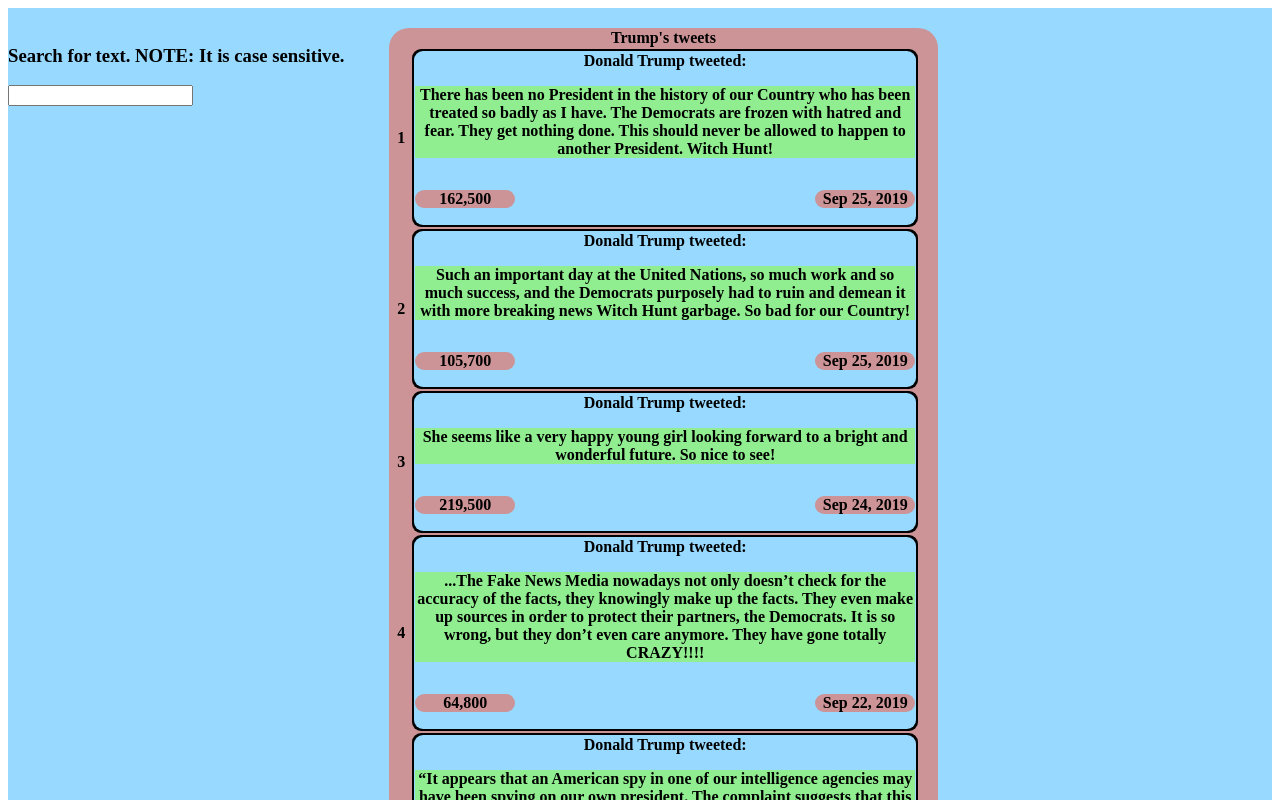
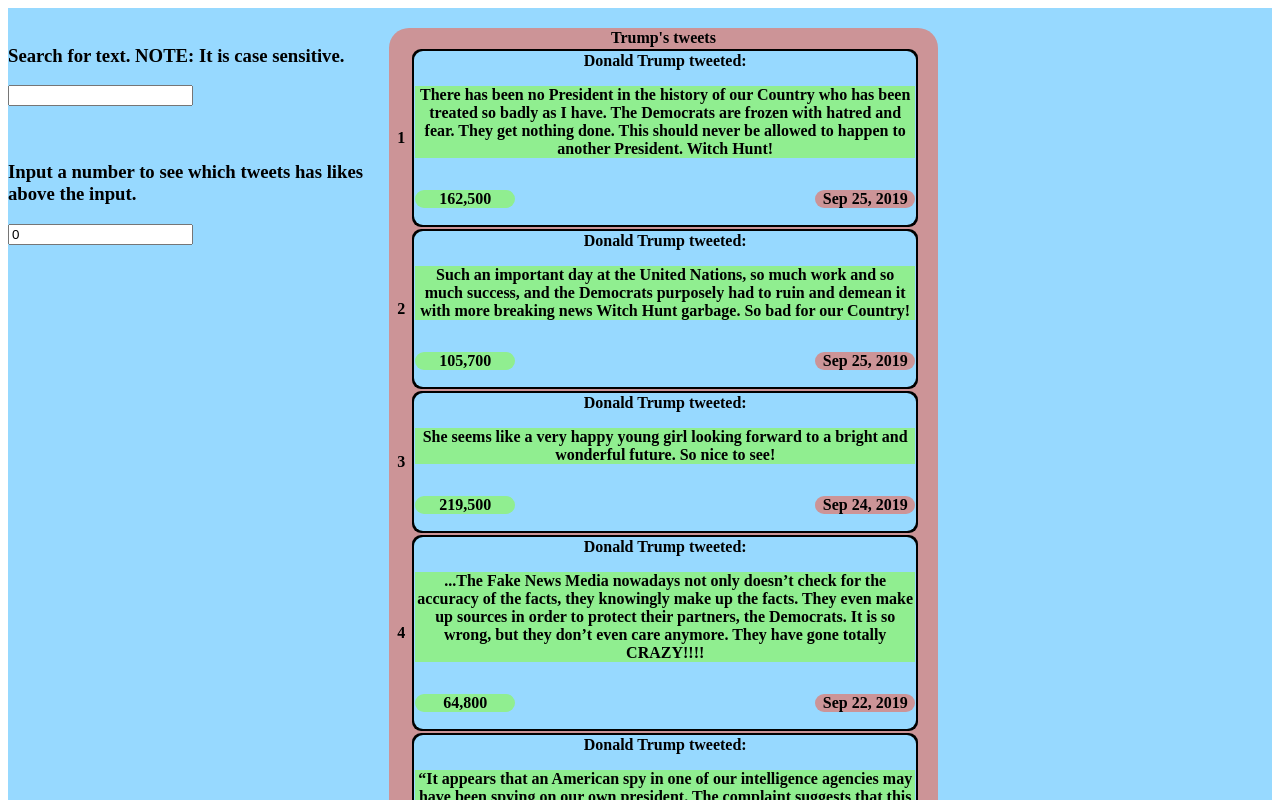
Before and after one commit to JokkeGitHub/trumps-tweets, an Angular app: page / in a window 1280 px wide. Shown: the top 800 px of the page. Built offline with nearby package versions, Linux system fonts and the light colour scheme.

Commit message:
Now changes color of like if likes are above input

```diff
--- a/src/app/twitter/twitter.component.html
+++ b/src/app/twitter/twitter.component.html
@@ -4,6 +4,11 @@
     <div style="float: left; width: 30%;">
         <h3>Search for text. NOTE: It is case sensitive.</h3>
         <input type="text" [(ngModel)]="input">
+        <br>
+        <br>
+        <br>
+        <h3>Input a number to see which tweets has likes above the input.</h3>
+        <input type="text" [(ngModel)]="inputNumber">
     </div>
 
     <div>
@@ -18,7 +23,7 @@
                                 <div class="tweet-border">
                                     <td class="tweet-text"> Donald Trump tweeted:
                                         <p [ngStyle]="{'background-color': tweet.text.includes(input) ? 'lightgreen' : 'red'}"> {{ tweet.text }} </p>
-                                        <p class="tweet-likes" style="float: left;">{{ tweet.likes | number}}</p>
+                                        <p [ngStyle]="{'background-color': tweet.likes > inputNumber ? 'lightgreen' : 'red'}"class="tweet-likes" style="float: left;">{{ tweet.likes | number}}</p>
                                         <p class="tweet-date" style="float: right;">{{ tweet.date | date}}</p>
                                     </td>
                                 </div>
--- a/src/app/twitter/twitter.component.ts
+++ b/src/app/twitter/twitter.component.ts
@@ -11,6 +11,8 @@
 
 export class TwitterComponent implements OnInit {
   input:string = "";
+  inputNumber:number = 0;
+
   tweets: Tweet[] = [];
 
   constructor(private tweetsService: TweetsService) { }
```
